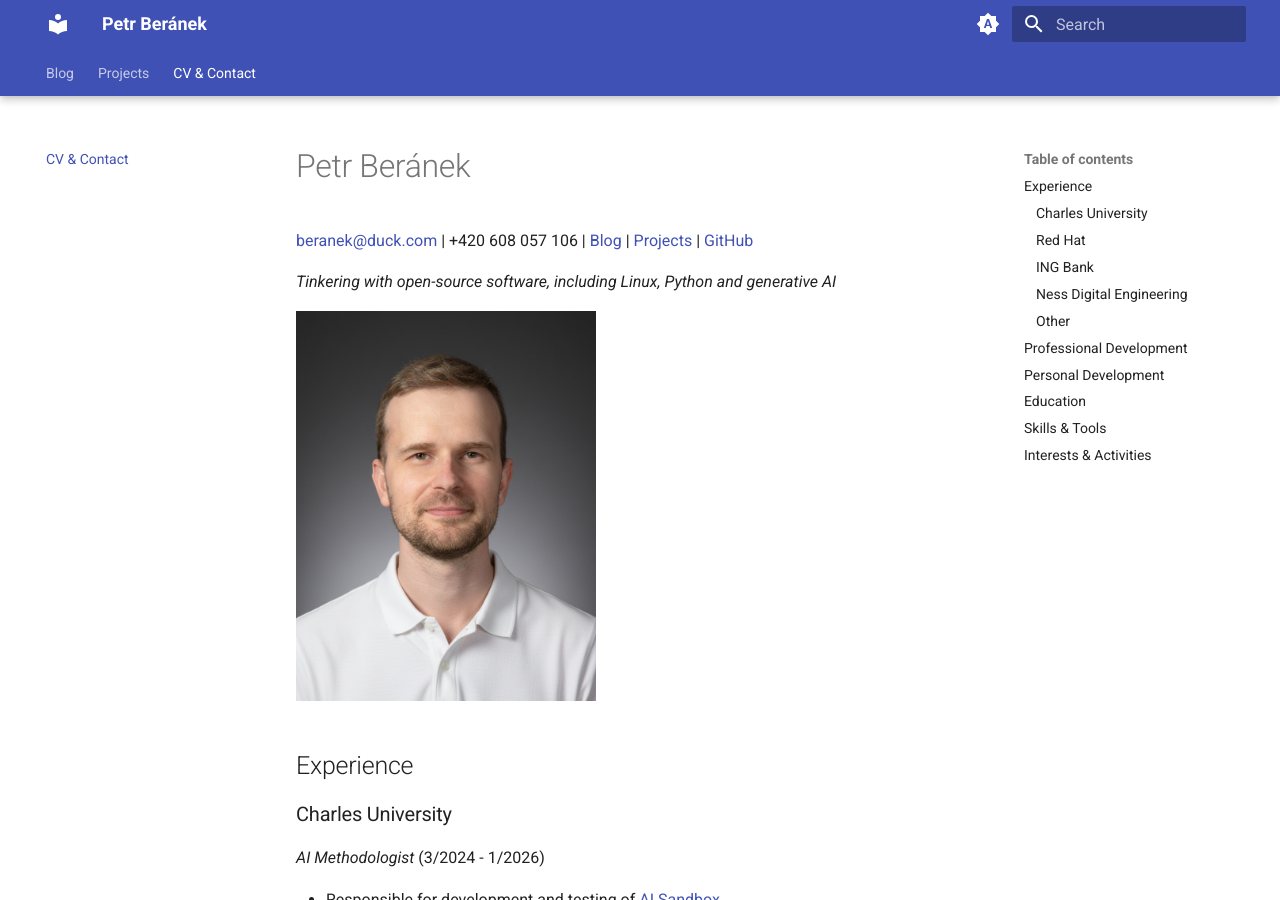
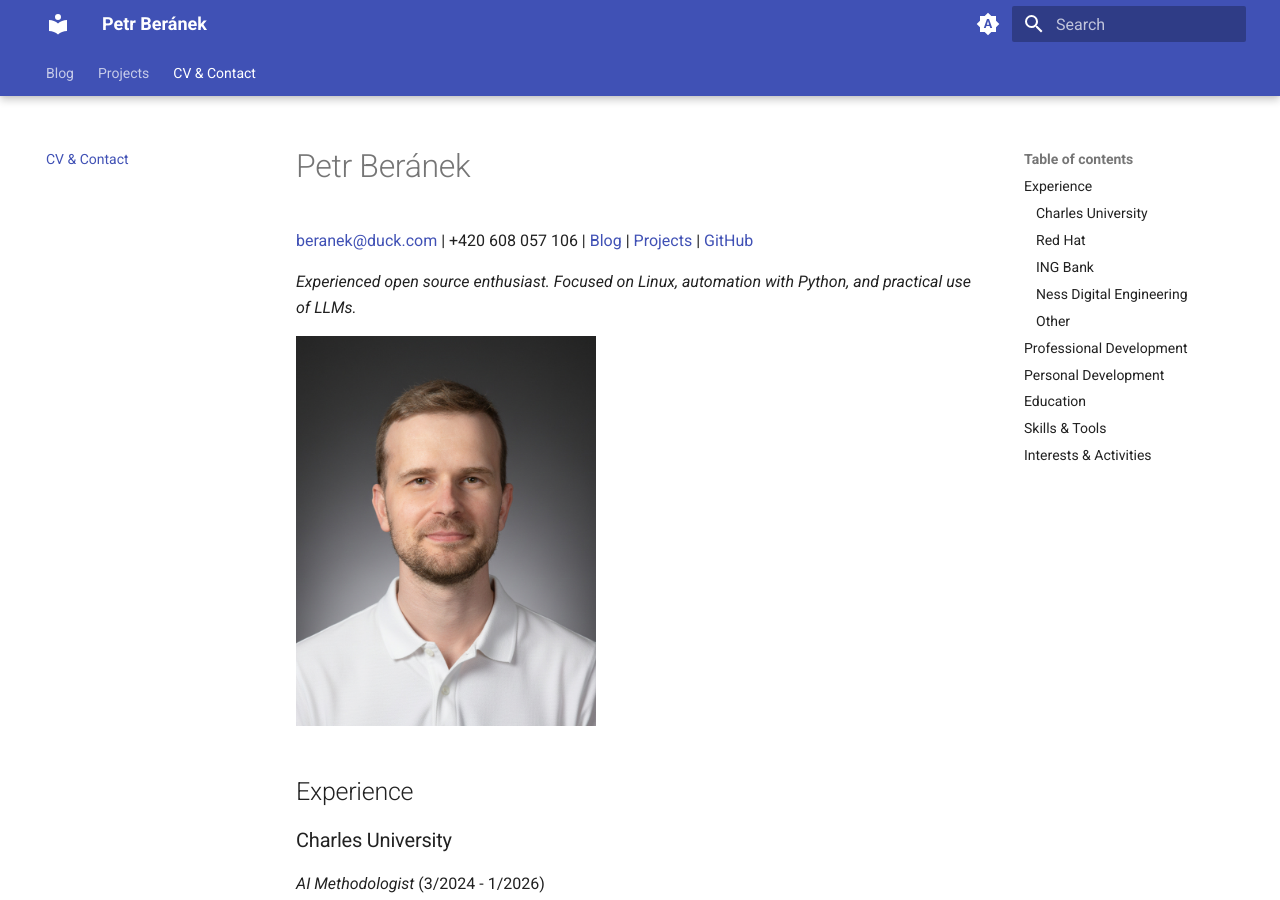
Before and after one commit to peberanek/peberanek.github.io, an MkDocs documentation site: the page built from docs/cv.md, in a window 1280 px wide and 900 px high. Built offline with MkDocs 1.6.1 and Material for MkDocs 9.7.7, drawn with Linux system fonts in a browser that asks for light colours; some of the changed text lies outside the part shown.

Commit message:
cv: minor update

```diff
--- a/docs/cv.md
+++ b/docs/cv.md
@@ -2,7 +2,7 @@
 
 [beranek@duck.com](mailto:beranek@duck.com) | +420 608 057 106 | [Blog](index.md) | [Projects](projects.md) | [GitHub](https://github.com/peberanek)
 
-_Tinkering with open-source software, including Linux, Python and generative AI_
+_Experienced open source enthusiast. Focused on Linux, automation with Python, and practical use of LLMs._
 
 ![My Portrait](assets/images/my_portrait.jpg){ .cv-portrait width="300" }
 
```
Also changed, not shown: other parts of docs/cv.md (+1 -1 lines).
